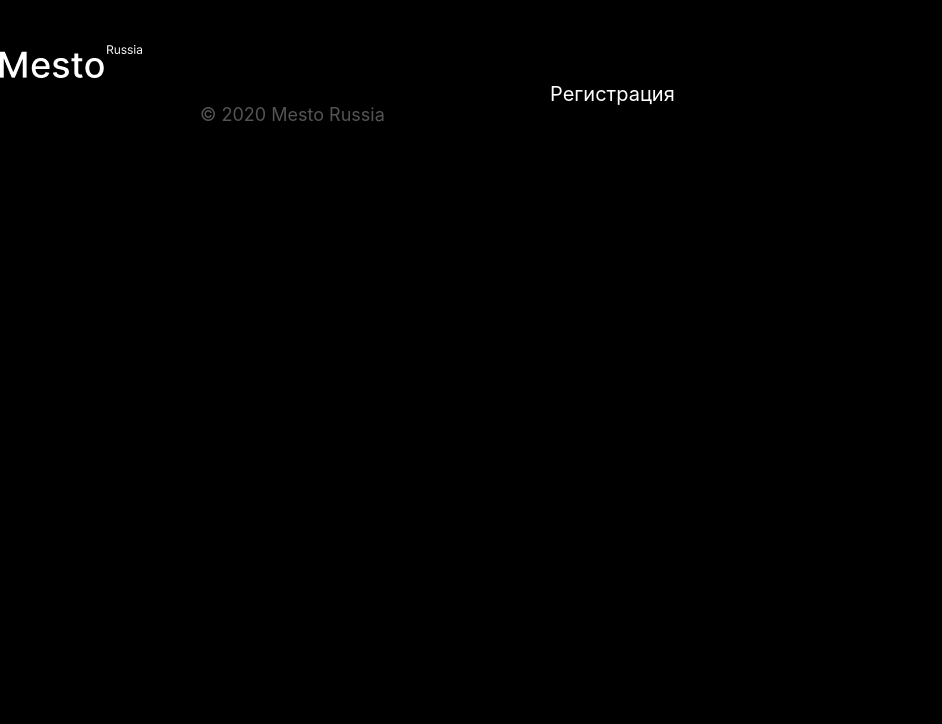
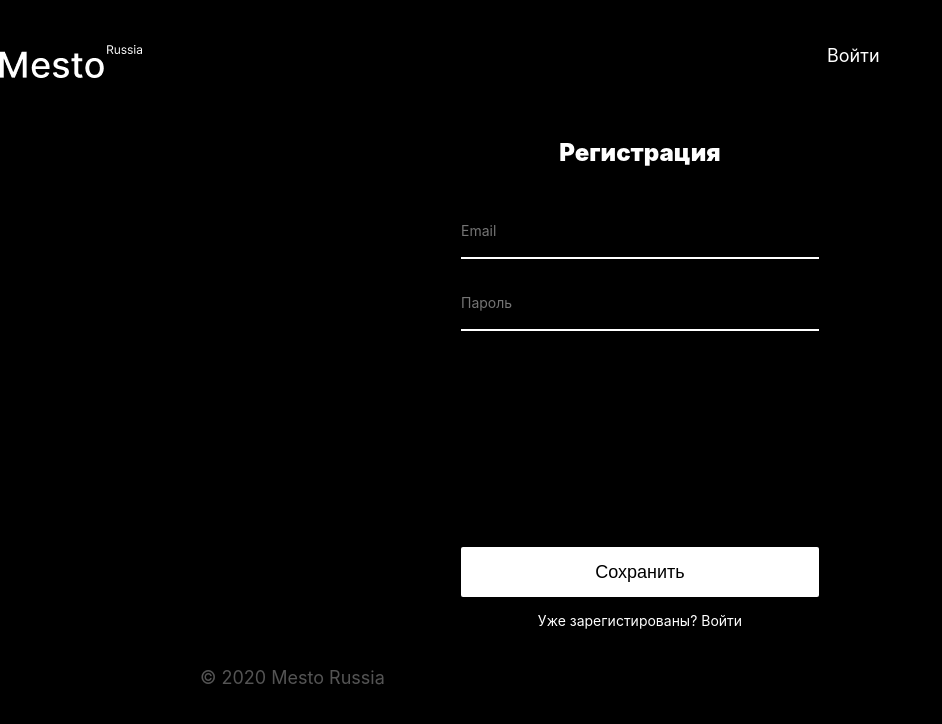
Before and after one commit to Egor763/mesto-react, a React (Create React App) app: page /register in a window 1280 px wide. Shown: the top 724 px of the page, without its empty margins (0-942 px from the left). Built offline with nearby package versions, Linux system fonts and the light colour scheme; no server answers.

Commit message:
регистрация пользователя

```diff
--- /dev/null
+++ b/src/api/api-auth.js
@@ -0,0 +1,26 @@
+class ApiAuth {
+  constructor(baseUrl) {
+    this._baseUrl = baseUrl;
+  }
+
+  _checkResponse(res) {
+    if (res.ok) {
+      return res.json();
+    } else {
+      return new Error('Ошибка авторизации');
+    }
+  }
+
+  register(email, password) {
+    return fetch(`${this._baseUrl}/signup`, {
+      method: 'POST',
+      headers: {
+        'Content-Type': 'application/json',
+      },
+      body: JSON.stringify({ email, password }),
+    }).then((res) => this._checkResponse(res));
+  }
+}
+
+const baseUrl = 'http://127.0.0.1:8000/api';
+export const apiAuth = new ApiAuth(baseUrl);
--- a/src/components/App.css
+++ b/src/components/App.css
@@ -24,6 +24,10 @@
   position: relative;
 }
 
+.app__register {
+  margin: 60px 0 40px;
+}
+
 .hover__link:hover {
   opacity: 0.8;
   cursor: pointer;
--- a/src/components/App.jsx
+++ b/src/components/App.jsx
@@ -8,6 +8,7 @@ import { Footer } from './Footer/Footer';
 import { UserContext } from '../context/user-context';
 
 import './App.css';
+import { Login } from './Login/Login';
 
 function App() {
   const userId = '89021c8e-cbe2-4270-9aba-0631277d5564';
@@ -29,6 +30,7 @@ function App() {
         <Routes>
           <Route path='/' element={<Main />} />
           <Route path='/register' element={<Register />} />
+          <Route path='/login' element={<Login />} />
 
           {/* <Main /> */}
         </Routes>
--- a/src/components/Header/Header.css
+++ b/src/components/Header/Header.css
@@ -1,5 +1,7 @@
 .header {
   width: 100%;
+  display: flex;
+  gap: 685px;
 }
 
 .header__logo {
@@ -7,8 +9,18 @@
   height: 33px;
 }
 
+.header__login {
+  width: 53px;
+  line-height: 22px;
+  font-size: 18px;
+  font-weight: 400;
+  background: transparent;
+  border: none;
+  color: white;
+}
+
 @media screen and (max-width: 700px) {
-  .Header {
+  .header {
     width: 320px;
   }
 }
--- a/src/components/Header/Header.jsx
+++ b/src/components/Header/Header.jsx
@@ -1,10 +1,14 @@
 import './Header.css';
 import logo from '../../images/logo.png';
+import { Link } from 'react-router-dom';
 
 export function Header() {
   return (
     <header className='header'>
       <img className='header__logo' src={logo} alt='Логотип' />
+      <Link to='/login' className='header__login hover__link' type='button'>
+        Войти
+      </Link>
     </header>
   );
 }
--- /dev/null
+++ b/src/components/Login/Login.css
@@ -0,0 +1,3 @@
+.login {
+  color: white;
+}
--- /dev/null
+++ b/src/components/Login/Login.jsx
@@ -0,0 +1,5 @@
+import './Login.css';
+
+export function Login() {
+  return <section className='login'>jlkjklkj</section>;
+}
--- a/src/components/Register/Register.css
+++ b/src/components/Register/Register.css
@@ -1,5 +1,62 @@
 .register {
+  width: 358px;
+  display: flex;
+  flex-direction: column;
+  align-items: center;
+  text-align: center;
+}
+
+.register__title {
+  width: 358px;
   color: white;
-  font-size: 20px;
-  width: 180px;
+  line-height: 29px;
+  font-size: 24px;
+  font-weight: 900;
+  margin-bottom: 50px;
 }
+
+.register__form {
+  width: 358px;
+  display: flex;
+  flex-direction: column;
+  align-items: center;
+}
+
+.register__input {
+  all: unset;
+  border: none;
+  border-bottom: 2px solid white;
+  width: 358px;
+  height: 27px;
+  margin-bottom: 30px;
+  line-height: 14px;
+  font-size: 14px;
+  font-weight: 400;
+  color: white;
+  padding-bottom: 13px;
+  text-align: start;
+}
+
+.register__button {
+  width: 358px;
+  height: 50px;
+  margin-top: 186px;
+  background: #fff;
+  border: none;
+  line-height: 22px;
+  font-size: 18px;
+  font-weight: 400;
+  border-radius: 2px;
+  overflow: hidden;
+}
+
+.register__button-login {
+  width: 358px;
+  margin-top: 15px;
+  line-height: 17px;
+  font-size: 14px;
+  font-weight: 400;
+  background: transparent;
+  border: none;
+  color: white;
+}
--- a/src/components/Register/Register.jsx
+++ b/src/components/Register/Register.jsx
@@ -1,5 +1,94 @@
+import { Link, useNavigate } from 'react-router-dom';
+import { useState } from 'react';
 import './Register.css';
+import { apiAuth } from '../../api/api-auth';
+import { Popup } from '../Popup/Popup';
+import ok from '../../images/ok.png';
+import errIcon from '../../images/err.png';
 
 export function Register() {
-  return <p className='register'>Регистрация</p>;
+  const navigate = useNavigate();
+  const [openPopup, setOpenPopup] = useState(false);
+  const [email, setEmail] = useState();
+  const [password, setPassword] = useState();
+  const [popupContent, setPopupContent] = useState({});
+
+  function handleEmail(evt) {
+    const { value } = evt.target;
+    setEmail(value);
+  }
+
+  function closePopup() {
+    setOpenPopup(false);
+    if (popupContent.icon === ok) {
+      navigate('/');
+    }
+  }
+
+  function handlePassword(evt) {
+    const { value } = evt.target;
+    setPassword(value);
+  }
+
+  function handleSubmitRegister(evt) {
+    evt.preventDefault();
+    apiAuth.register(email, password).then((res) => {
+      console.log(res);
+      if (res) {
+        setOpenPopup(true);
+        console.log('n');
+        if (res.success) {
+          setPopupContent({
+            text: 'Вы успешно зарегистрировались!',
+            icon: ok,
+          });
+        } else {
+          setPopupContent({
+            text: 'Что-то пошло не так! Попробуйте ещё раз.',
+            icon: errIcon,
+          });
+        }
+      }
+    });
+  }
+
+  const content = (
+    <div className='content'>
+      <img className='popup__icon' src={popupContent.icon} alt='Значок' />
+      <p className='popup__text'>{popupContent.text}</p>
+    </div>
+  );
+
+  return (
+    <section className='register app__register'>
+      <h2 className='register__title'>Регистрация</h2>
+      <form onSubmit={handleSubmitRegister} className='register__form'>
+        <input
+          onChange={handleEmail}
+          className='register__input'
+          id='input__email'
+          type='email'
+          placeholder='Email'
+        />
+        <input
+          onChange={handlePassword}
+          className='register__input'
+          id='input__password'
+          type='password'
+          placeholder='Пароль'
+        />
+        <button className='register__button hover__link' type='submit'>
+          Сохранить
+        </button>
+        <Link
+          to='/login'
+          className='register__button-login hover__link'
+          type='button'
+        >
+          Уже зарегистированы? Войти
+        </Link>
+      </form>
+      {openPopup && <Popup closePopup={closePopup}>{content}</Popup>}
+    </section>
+  );
 }
```
Also changed, not shown: src/components/PopupRegister/PopupRegister.jsx (added, +9 -0 lines), src/components/PopupRegister/PopupRegister.css (added), src/images/err.png (added), src/images/ok.png (added).
